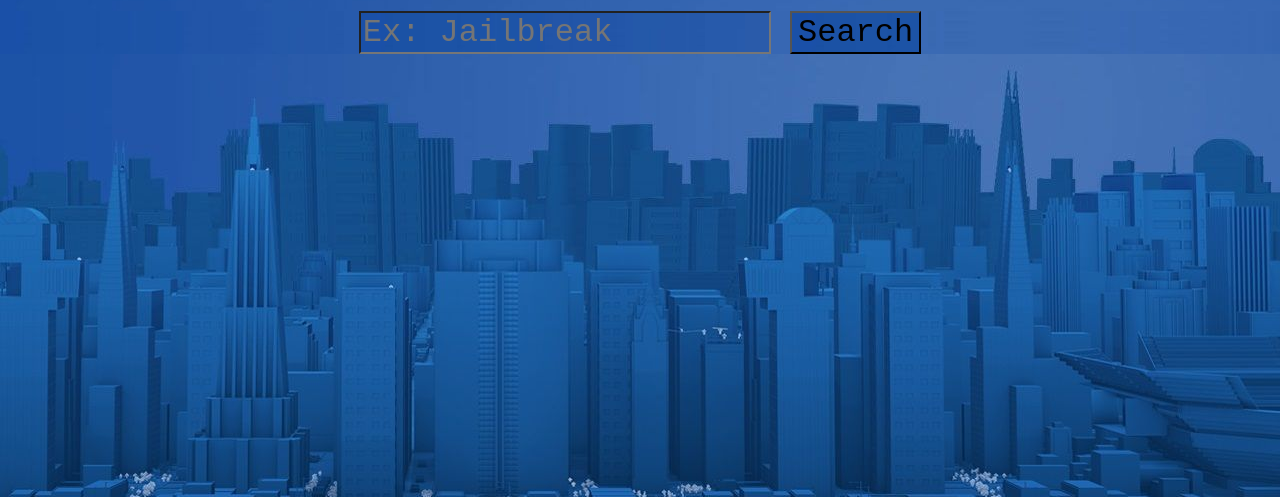
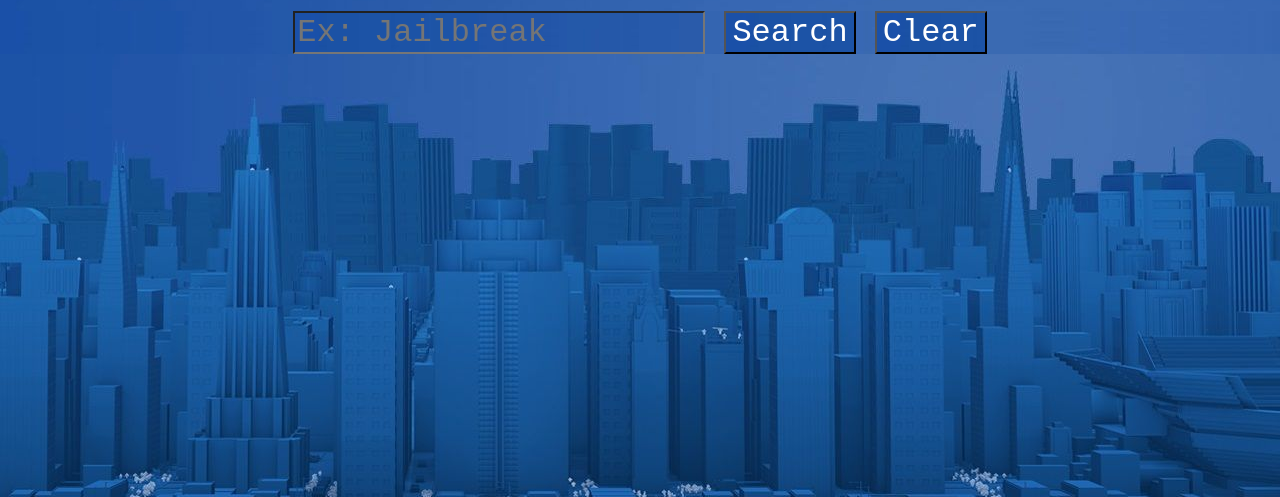
Before and after one commit to whitegunrose/ROBLOXCODEFINDER, a website: page index.html in a window 1280 px wide. Shown: the part 303-800 px from the top of the page. Drawn offline with Linux system fonts and the light colour scheme.

Commit message:
added new button

```diff
--- a/index.html
+++ b/index.html
@@ -20,6 +20,7 @@
         <form id="gameForm">
             <input type="text" id="textInput" placeholder="Ex: Jailbreak">
             <button id="search" type="submit">Search</button>
+            <button id="clear" type="reset">Clear</button>
         </form>
     </section>
     <script src="script.js"></script>
--- a/style.css
+++ b/style.css
@@ -31,3 +31,8 @@ input{
     background-color: white;
     color: white;
 }
+
+#clear, #search{
+    color: white;
+    background-color: transparent;
+}
```
